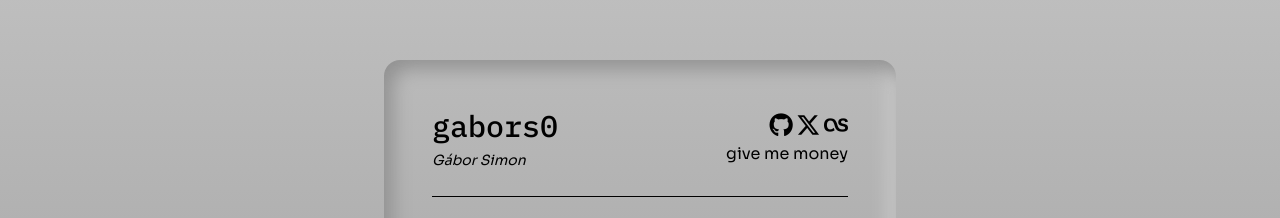
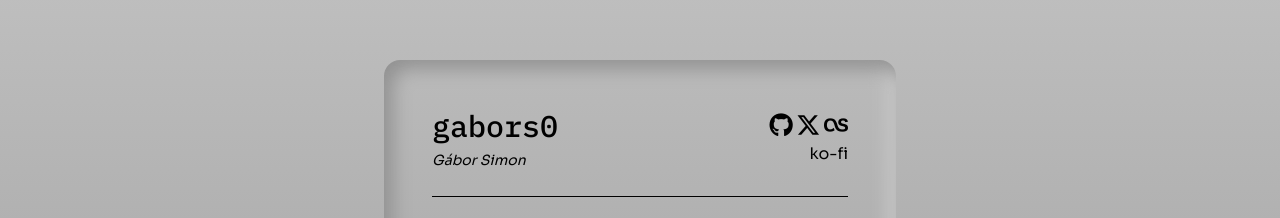
Before and after one commit to gabors0/www, a website: page index.html in a window 1280 px wide. Shown: the part 108-326 px from the top of the page. Drawn offline with Linux system fonts and the light colour scheme.

Commit message:
kofi instead of paypal

```diff
--- a/index.html
+++ b/index.html
@@ -110,8 +110,8 @@
               </a>
             </div>
             <div>
-              <a href="https://www.paypal.com/paypalme/s5underscore5" target="_blank" title="🐈"
-                class="hover:underline transition-transform duration-150">give me money</a>
+              <a href="https://ko-fi.com/gabors0" target="_blank"
+                class="hover:underline transition-transform duration-150">ko-fi</a>
             </div>
           </div>
         </div>
```
Also changed, not shown: dist/output.css, 1 other file.
